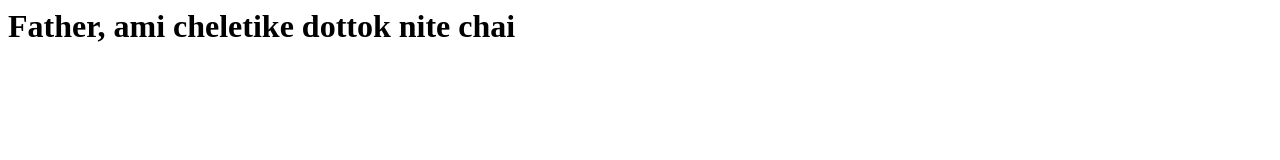
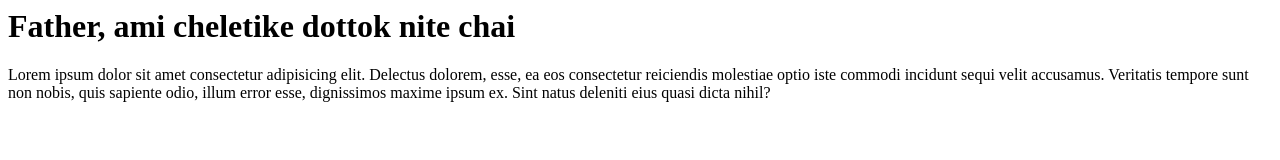
Before and after one commit to Mubashshirul-Islam-Galib/Index-2, a plain HTML site: page Index.html in a window 1280 px wide. Drawn offline with Linux system fonts and the light colour scheme.

Commit message:
a new paragraph

```diff
--- a/Index.html
+++ b/Index.html
@@ -1 +1,2 @@
 <h1>Father, ami cheletike dottok nite chai</h1>
+<p>Lorem ipsum dolor sit amet consectetur adipisicing elit. Delectus dolorem, esse, ea eos consectetur reiciendis molestiae optio iste commodi incidunt sequi velit accusamus. Veritatis tempore sunt non nobis, quis sapiente odio, illum error esse, dignissimos maxime ipsum ex. Sint natus deleniti eius quasi dicta nihil?</p>
```
